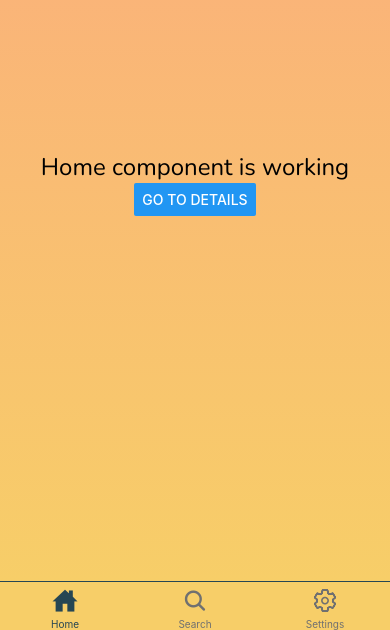
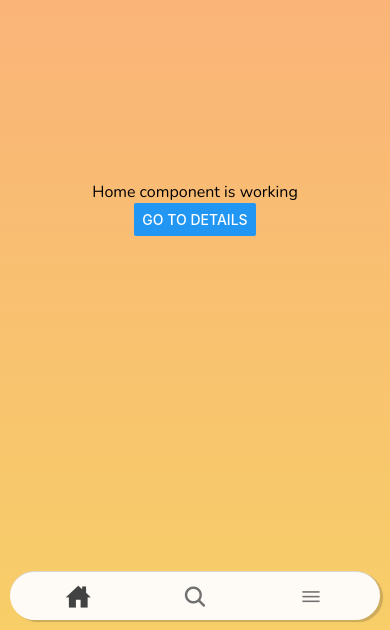
Before and after one commit to Tabsdrisbidmamul/recipe-inspire, a React Native app: screen /HomeTab in a window 390 px wide. Shown: the part 214-844 px from the top of the page. Built offline with nearby package versions, Linux system fonts and the light colour scheme.

Commit message:
remove bottom insets for bottom nav bar for ios

```diff
--- a/App.tsx
+++ b/App.tsx
@@ -43,9 +43,7 @@ export default function App() {
     <SafeAreaProvider>
       <StoreContext.Provider value={store}>
         <View style={styles.container} onLayout={onLayoutRootView}>
-          <NavigationContainer>
-            <Navigation />
-          </NavigationContainer>
+          <Navigation />
         </View>
       </StoreContext.Provider>
     </SafeAreaProvider>
--- a/components/Navigation/Navigation.tsx
+++ b/components/Navigation/Navigation.tsx
@@ -1,4 +1,8 @@
+import { NavigationContainer } from '@react-navigation/native';
 import { CardStyleInterpolators, createStackNavigator } from '@react-navigation/stack';
+import React from 'react';
+import { StyleSheet } from 'react-native';
+import { SafeAreaView } from 'react-native-safe-area-context';
 import Details from '../../screens/Details';
 import NavigationTabs from './NavigationTabs';
 
@@ -6,14 +10,23 @@ const Stack = createStackNavigator();
 
 export default function Navigation() {
   return (
+    <NavigationContainer>
       <Stack.Navigator
         screenOptions={{
           headerShown: false,
+          cardStyleInterpolator: CardStyleInterpolators.forHorizontalIOS,
         }}
         initialRouteName="HomeTab"
       >
         <Stack.Screen name="HomeTab" component={NavigationTabs} />
         <Stack.Screen name="Details" component={Details} />
       </Stack.Navigator>
+    </NavigationContainer>
   );
 }
+
+const styles = StyleSheet.create({
+  root: {
+    flex: 1,
+  },
+});
--- a/components/Navigation/NavigationTabs.tsx
+++ b/components/Navigation/NavigationTabs.tsx
@@ -4,6 +4,8 @@ import Search from '../../screens/Search';
 import Settings from '../../screens/Settings';
 import { Ionicons } from '@expo/vector-icons';
 import colors from '../../constants/colors';
+import { globalStyles } from '../../constants/globalStyles';
+import { Platform } from 'react-native';
 
 const Tab = createBottomTabNavigator();
 
@@ -12,29 +14,30 @@ export default function NavigationTabs() {
     <Tab.Navigator
       screenOptions={{
         headerShown: false,
-        tabBarActiveTintColor: colors.primary.darkBlue,
+        tabBarShowLabel: false,
+        tabBarActiveTintColor: colors.blacks.charcoal,
         tabBarInactiveTintColor: colors.whites.doveGrey,
         tabBarStyle: {
-          // backgroundColor: 'transparent',
-          borderTopColor: colors.primary.darkBlue,
-          borderTopWidth: 0.5,
-          // position: 'absolute',
-          // left: 50,
-          // right: 50,
-          // bottom: 0,
-          // height: 100,
-          // width: '100%',
-          // elevation: 0,
-          // paddingTop: 0,
-          backgroundColor: colors.gradient.yellow,
+          position: 'absolute',
+
+          ...globalStyles.shadows,
+
+          borderRadius: 100,
+          paddingHorizontal: 10,
+          marginHorizontal: 10,
+          bottom: 10,
+          backgroundColor: colors.whites.pastel,
+          ...Platform.select({
+            ios: {
+              bottom: 20,
+            },
+          }),
         },
-        // tabBarLabelStyle: {
-        //   position: 'absolute',
-        //   bottom: 10,
-        //   color: colors.primary.darkBlue,
-        // },
       }}
       initialRouteName="HomeStack"
+      safeAreaInsets={{
+        bottom: 0,
+      }}
     >
       <Tab.Screen
         name="HomeStack"
@@ -68,9 +71,9 @@ export default function NavigationTabs() {
           title: 'Settings',
           tabBarIcon: ({ focused, color, size }) =>
             focused ? (
-              <Ionicons name="settings-sharp" size={size} color={color} />
+              <Ionicons name="menu-sharp" size={size} color={color} />
             ) : (
-              <Ionicons name="settings-outline" size={size} color={color} />
+              <Ionicons name="menu-outline" size={size} color={color} />
             ),
         }}
         component={Settings}
--- a/constants/colors.ts
+++ b/constants/colors.ts
@@ -15,5 +15,12 @@ export default {
     cararra: '#EDECE9',
     alto: '#DEDEDE',
     doveGrey: '#707070',
+    pastel: '#FEFBF6',
+    paleYellow: '#FFFAE7',
+    paleYellowLighter: '#FEFCF3',
+  },
+  blacks: {
+    charcoal: '#434242',
+    deep: '#222222',
   },
 };
--- /dev/null
+++ b/constants/globalStyles.ts
@@ -0,0 +1,27 @@
+import { StyleSheet } from 'react-native';
+import colors from './colors';
+
+export const globalStyles = StyleSheet.create({
+  shadows: {
+    elevation: 2,
+
+    shadowColor: colors.blacks.deep,
+    shadowOpacity: 0.2,
+    shadowRadius: 1,
+    shadowOffset: { width: 3, height: 2 },
+  },
+
+  baseText: {
+    fontFamily: 'nunito-regular',
+    fontSize: 16,
+  },
+
+  baseHeaderText: {
+    fontFamily: 'nunito-semibold',
+    fontSize: 32,
+  },
+
+  baseContainerPaddingHorizontal: {
+    paddingHorizontal: 16,
+  },
+});
--- a/package.json
+++ b/package.json
@@ -27,7 +27,8 @@
     "react-dom": "18.1.0",
     "react-native": "0.70.5",
     "react-native-safe-area-context": "^4.4.1",
-    "react-native-web": "~0.18.9"
+    "react-native-web": "~0.18.9",
+    "expo-checkbox": "~2.2.2"
   },
   "devDependencies": {
     "@babel/core": "^7.12.9",
--- a/screens/Home.tsx
+++ b/screens/Home.tsx
@@ -3,6 +3,7 @@ import { LinearGradient } from 'expo-linear-gradient';
 import React from 'react';
 import { Button, StyleSheet, Text, View } from 'react-native';
 import colors from '../constants/colors';
+import { globalStyles } from '../constants/globalStyles';
 
 export default function Home() {
   const navigation = useNavigation();
@@ -29,7 +30,6 @@ const styles = StyleSheet.create({
     alignItems: 'center',
   },
   text: {
-    fontFamily: 'nunito-regular',
-    fontSize: 24,
+    ...globalStyles.baseText,
   },
 });
--- a/screens/Settings.tsx
+++ b/screens/Settings.tsx
@@ -1,13 +1,19 @@
 import { LinearGradient } from 'expo-linear-gradient';
 import React from 'react';
 import { StyleSheet, Text, View } from 'react-native';
+import { useSafeAreaInsets } from 'react-native-safe-area-context';
 import colors from '../constants/colors';
+import { globalStyles } from '../constants/globalStyles';
 
 export default function Settings() {
+  const insets = useSafeAreaInsets();
+
+  const height = insets.top + 15;
+
   return (
-    <LinearGradient style={styles.root} colors={[colors.gradient.orange, colors.gradient.yellow]}>
-      <View style={styles.root}>
-        <Text style={styles.text}>Settings component is working</Text>
+    <LinearGradient style={[styles.root]} colors={[colors.gradient.orange, colors.gradient.yellow]}>
+      <View style={[styles.container, { paddingTop: height }]}>
+        <Text style={[styles.text, styles.header]}>More</Text>
       </View>
     </LinearGradient>
   );
@@ -16,11 +22,18 @@ export default function Settings() {
 const styles = StyleSheet.create({
   root: {
     flex: 1,
-    justifyContent: 'center',
-    alignItems: 'center',
+    // justifyContent: 'center',
+    // alignItems: 'center',
+  },
+  container: {
+    flex: 1,
+    ...globalStyles.baseContainerPaddingHorizontal,
   },
   text: {
     fontFamily: 'nunito-regular',
     fontSize: 24,
   },
+  header: {
+    ...globalStyles.baseHeaderText,
+  },
 });
```
Also changed, not shown: 1 other file (tests, documents, lock files or other folders). Lines whose indentation alone changed are shown as unchanged.
